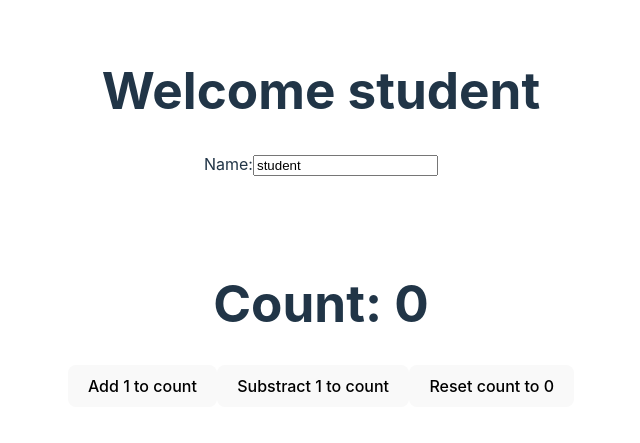
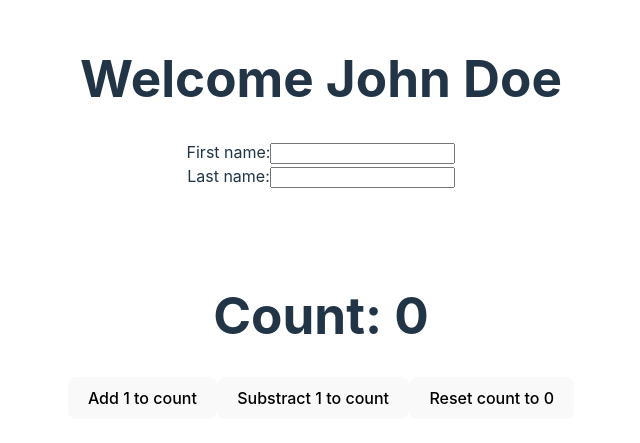
Before and after one commit to EcaCosca/b44-ReactPracticeWithEnrique, a React (Vite) app: page / in a window 1280 px wide. Shown: the part 183-626 px from the top of the page, without its empty margins (319-959 px from the left). Built offline with nearby package versions, Linux system fonts and the light colour scheme.

Commit message:
useState example done

```diff
--- a/src/App.jsx
+++ b/src/App.jsx
@@ -2,6 +2,7 @@ import { useState } from 'react'
 import reactLogo from './assets/react.svg'
 import viteLogo from '/vite.svg'
 import './App.css'
+import e from 'cors'
 
 function App() {
   // const count = 0
@@ -9,16 +10,36 @@ function App() {
 
   const [count, setCount] = useState(0)
   const [name, setName] = useState("student")
-  const [lastName, setLastName] = useState("student")
+  const [student, setStudent] = useState({
+    firstName: "John",
+    lastName: "Doe",
+  })
+
+  const handleChange = (event) => {
+    const keyName = event.target.id;
+    const incomingValue = event.target.value;
+
+    setStudent((prevStudent) => {
+      return {
+        ...prevStudent,
+        [keyName]: incomingValue
+      }
+    })
+  }
 
   return (
     <>
       <div className="card">
-      <h1>Welcome {name}</h1>
+      <h1>Welcome {student.firstName} {student.lastName}</h1>
       <form>
         <label>
-          Name:
-          <input type="text" value={name} onChange={(event) => setName(event.target.value)} />
+          First name:
+          <input type="text" id="firstName" onChange={handleChange} />
+        </label>
+        <br/>
+        <label>
+          Last name:
+          <input type="text" id="lastName" onChange={handleChange} />
         </label>
       </form>
       </div>
```
